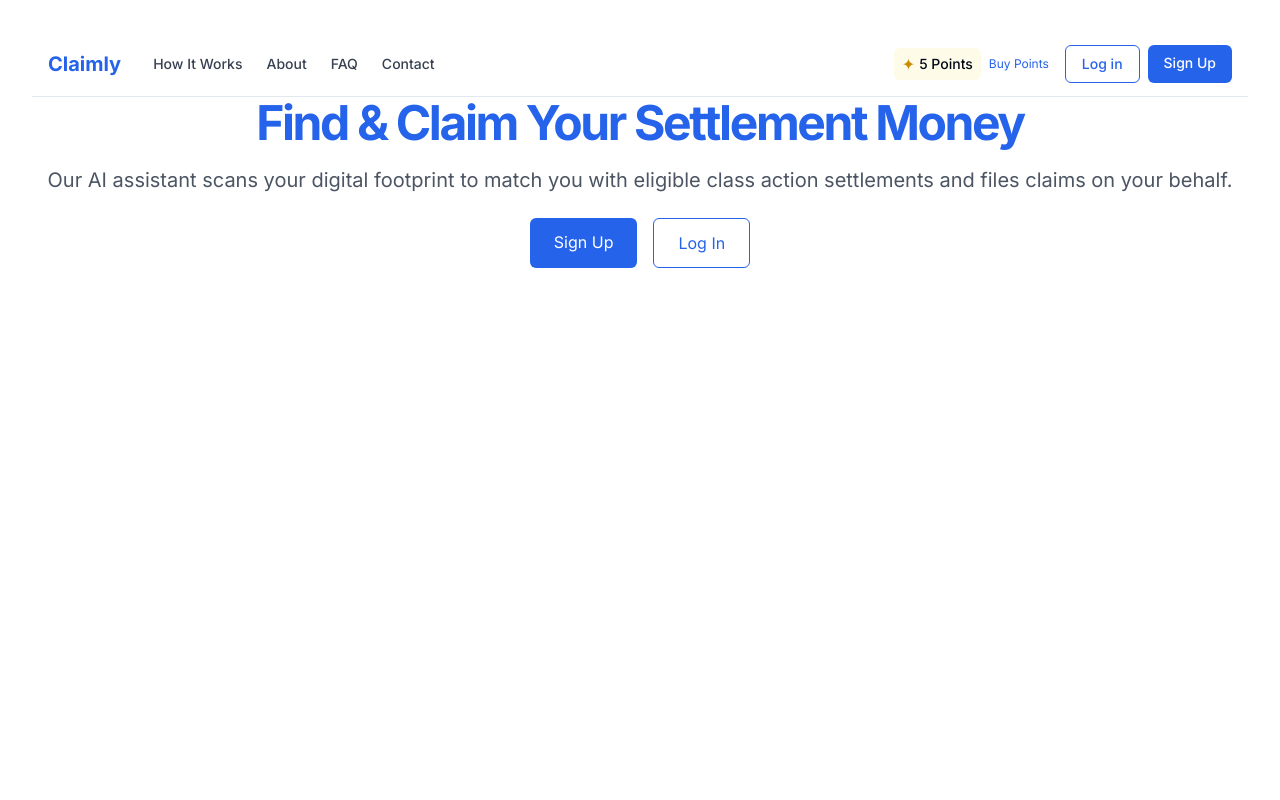
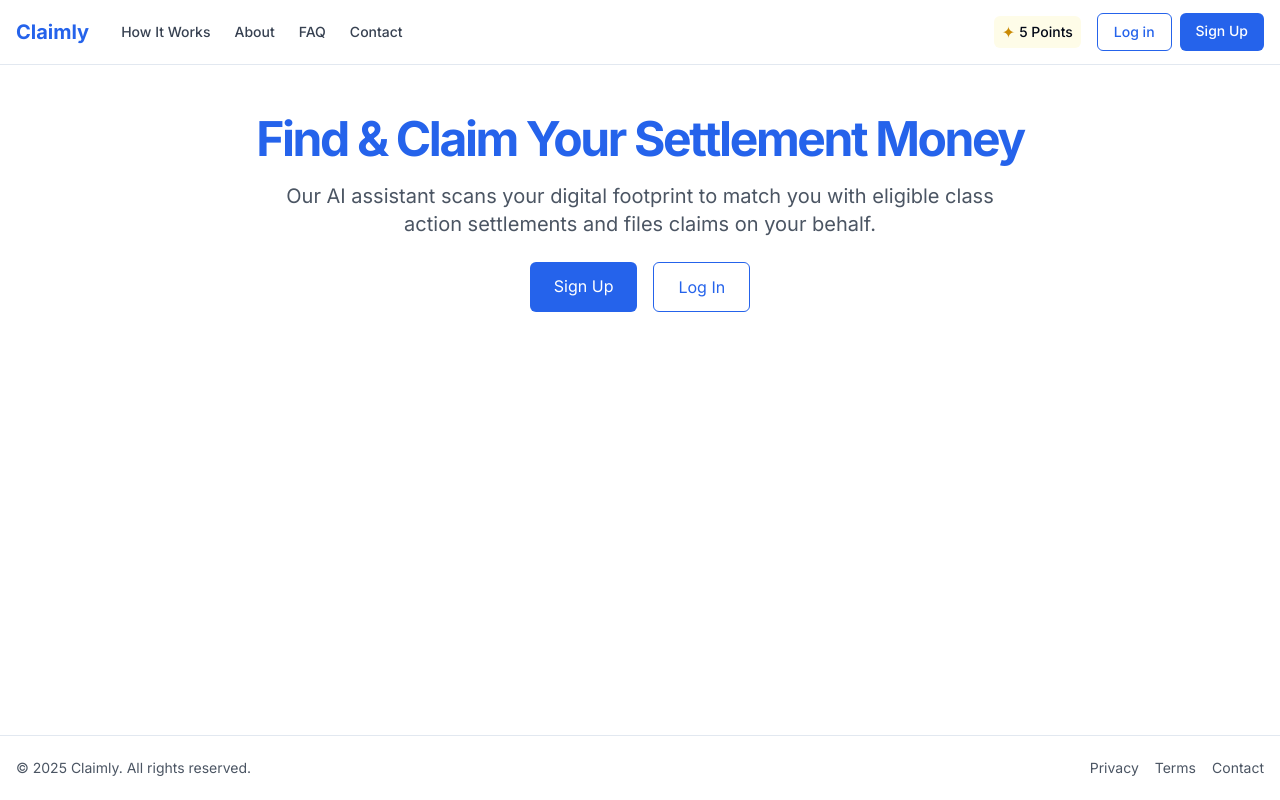
Before and after one commit to dzodze00/claimly.app, a Next.js app: page / in a window 1280 px wide. Built offline with nearby package versions, Linux system fonts and the light colour scheme.

Commit message:
Update page.tsx

```diff
--- a/app/page.tsx
+++ b/app/page.tsx
@@ -7,14 +7,13 @@ import { FiledLawsuits } from "@/components/filed-lawsuits"
 import { Navbar } from "@/components/navbar"
 import { useState } from "react"
 import Link from "next/link"
-import { useAuth } from "@/lib/auth-context"
 
 export default function Home() {
   const [showForm, setShowForm] = useState(false)
+  const [userPoints, setUserPoints] = useState(5) // Start with 5 points for demo
   const [formSubmitted, setFormSubmitted] = useState(false)
   const [showChat, setShowChat] = useState(false)
   const [showFiledLawsuits, setShowFiledLawsuits] = useState(false)
-  const { user, isLoading } = useAuth()
 
   const handleStartScan = () => {
     setShowForm(true)
@@ -26,44 +25,33 @@ export default function Home() {
 
   const handleFileClaim = (lawsuitId: string) => {
     // In a real app, this would call an API to file the claim
-    if (user) {
-      // Update user points in a real app
+    setUserPoints((prev) => Math.max(0, prev - 5))
     alert(`Claim filed for lawsuit ID: ${lawsuitId}. 5 points deducted.`)
-    }
   }
 
   const handleBuyPoints = () => {
     // In a real app, this would open a payment modal
+    setUserPoints((prev) => prev + 15)
     alert("15 points added to your account!")
   }
 
-  // Update the userPoints to use the user's points from auth context
-  const userPoints = user ? user.points : 5
+  return (
+    <main className="flex min-h-screen flex-col">
+      <Navbar />
 
-  return (
-    <div className="container mx-auto py-8">
-      <Navbar points={userPoints} onPurchase={handleBuyPoints} />
-
+      <div className="container mx-auto flex-1 items-center px-4 py-6 md:py-12">
+        <div className="mx-auto max-w-3xl">
           {!showForm && !formSubmitted && (
             <div className="mb-8 text-center">
               <h1 className="text-3xl font-bold leading-tight tracking-tighter md:text-5xl lg:leading-[1.1] text-blue-600">
                 Find & Claim Your Settlement Money
               </h1>
               <p className="mt-4 text-lg text-gray-600 md:text-xl">
-            Our AI assistant scans your digital footprint to match you with eligible class action settlements and files
-            claims on your behalf.
+                Our AI assistant scans your digital footprint to match you with eligible class action settlements and
+                files claims on your behalf.
               </p>
 
               <div className="mt-6 flex flex-col sm:flex-row gap-4 justify-center">
-            {user ? (
-              <button
-                onClick={handleStartScan}
-                className="px-6 py-3 bg-blue-600 text-white rounded-md hover:bg-blue-700 transition-colors"
-              >
-                Start Your Free Scan
-              </button>
-            ) : (
-              <>
                 <Link
                   href="/signup"
                   className="px-6 py-3 bg-blue-600 text-white rounded-md hover:bg-blue-700 transition-colors"
@@ -76,8 +64,6 @@ export default function Home() {
                 >
                   Log In
                 </Link>
-              </>
-            )}
               </div>
             </div>
           )}
@@ -85,30 +71,65 @@ export default function Home() {
           {showForm && !formSubmitted && <UserInfoForm onSubmit={handleFormSubmit} />}
 
           {formSubmitted && (
-        <>
-          <div className="mb-8">
-            <EligibleLawsuits onFileClaim={handleFileClaim} userPoints={userPoints} onBuyPoints={handleBuyPoints} />
+            <div className="space-y-6">
+              <div className="bg-green-50 border border-green-200 rounded-lg p-4 mb-6">
+                <h2 className="text-lg font-medium text-green-800">Scan Complete!</h2>
+                <p className="text-green-700">We've found several class action settlements you may be eligible for.</p>
               </div>
 
+              <div className="flex justify-between items-center mb-4">
+                <h2 className="text-xl font-semibold">Your Claims Dashboard</h2>
                 <button
                   onClick={() => setShowFiledLawsuits(!showFiledLawsuits)}
-            className="px-6 py-3 bg-blue-600 text-white rounded-md hover:bg-blue-700 transition-colors mb-4"
+                  className="text-sm px-4 py-2 bg-gray-100 rounded-md hover:bg-gray-200"
                 >
-            {showFiledLawsuits ? "Hide Filed Lawsuits" : "Show Filed Lawsuits"}
+                  {showFiledLawsuits ? "Show Eligible Claims" : "Show Filed Claims"}
+                </button>
+              </div>
+
+              {showFiledLawsuits ? (
+                <FiledLawsuits />
+              ) : (
+                <EligibleLawsuits onFileClaim={handleFileClaim} userPoints={userPoints} />
+              )}
+
+              <div className="mt-6">
+                <button
+                  onClick={() => setShowChat((prev) => !prev)}
+                  className="w-full py-2 px-4 bg-gray-100 text-gray-800 rounded-md hover:bg-gray-200 transition-colors"
+                >
+                  {showChat ? "Hide Chat Assistant" : "Need Help? Chat with our Assistant"}
                 </button>
 
-          {showFiledLawsuits && <FiledLawsuits />}
-
-          <button
-            onClick={() => setShowChat(!showChat)}
-            className="px-6 py-3 bg-blue-600 text-white rounded-md hover:bg-blue-700 transition-colors"
-          >
-            {showChat ? "Hide Chat" : "Show Chat"}
-          </button>
-
-          {showChat && <ChatInterface />}
-        </>
+                {showChat && (
+                  <div className="mt-4">
+                    <ChatInterface />
+                  </div>
                 )}
               </div>
+            </div>
+          )}
+        </div>
+      </div>
+
+      <footer className="border-t py-6 md:py-0">
+        <div className="container mx-auto flex flex-col items-center justify-between gap-4 px-4 md:h-16 md:flex-row">
+          <p className="text-center text-sm leading-loose text-gray-600 md:text-left">
+            © 2025 Claimly. All rights reserved.
+          </p>
+          <div className="flex items-center gap-4">
+            <Link className="text-sm text-gray-600 hover:text-blue-600" href="/privacy">
+              Privacy
+            </Link>
+            <Link className="text-sm text-gray-600 hover:text-blue-600" href="/terms">
+              Terms
+            </Link>
+            <Link className="text-sm text-gray-600 hover:text-blue-600" href="/contact">
+              Contact
+            </Link>
+          </div>
+        </div>
+      </footer>
+    </main>
   )
 }
```
Lines whose indentation alone changed are shown as unchanged.
